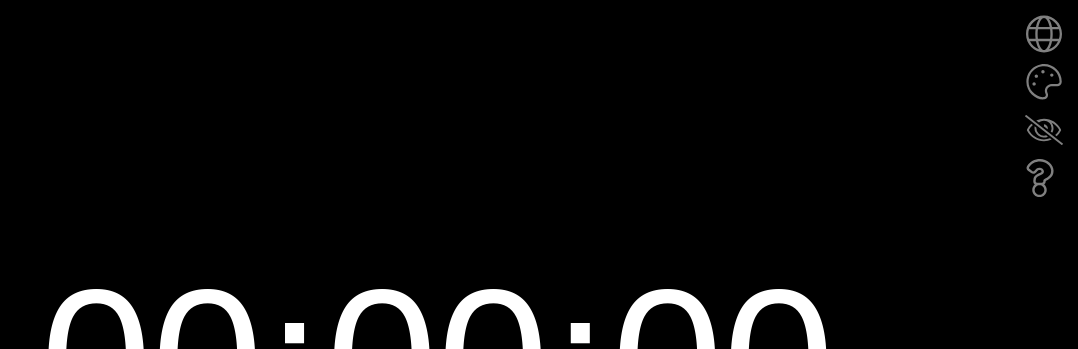
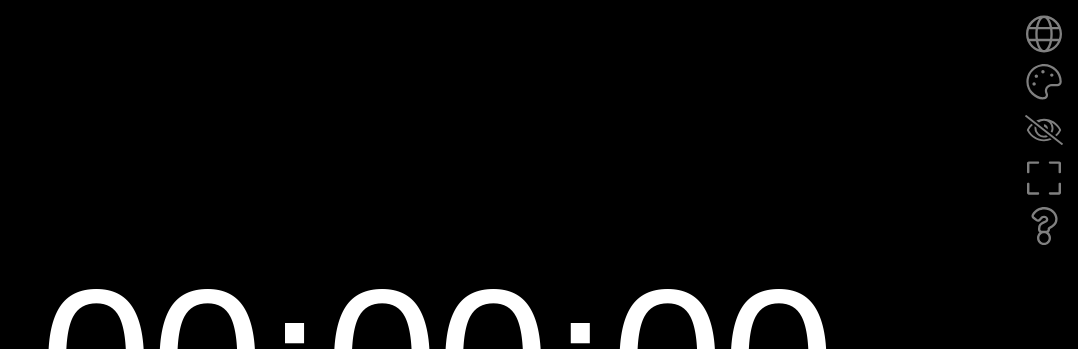
Before and after one commit to Jerrylum/timer, a Jekyll site: the page index.html, which Jekyll copies as it is, in a window 1280 px wide. Shown: the top 349 px of the page, without its empty margins (202-1280 px from the left). Built offline with Jekyll 4.4.1, drawn with Linux system fonts in a browser that asks for light colours.

Commit message:
compile files

```diff
--- a/css/style.css
+++ b/css/style.css
@@ -10,6 +10,9 @@ body {
     margin: 0;
 }
 
+
+/* Trigger */
+
 .hide-optional {
     cursor: none;
 }
@@ -17,6 +20,9 @@ body {
 .hide-optional .optional {
     display: none !important;
 }
+
+
+/* Start Theme */
 
 .dark {
     background-color: black;
@@ -123,6 +129,7 @@ body {
 .normal-icon a {
     height: 38px;
     width: 38px;
+    text-align: center;
 }
 
 .normal-icon img {
--- a/index.html
+++ b/index.html
@@ -64,6 +64,10 @@
                 <img src="./img/hide.svg" :title="lang.hide_ui" @click="isHideOptional = true;">
             </div>
             <div class="normal-icon">
+                <img src="./img/expand.svg" :title="lang.enter_fullscreen" @click="openFullscreen()" v-show="!isFullScreen()">
+                <img src="./img/compress.svg" :title="lang.exit_fullscreen" @click="closeFullscreen()" v-show="isFullScreen()">
+            </div>
+            <div class="normal-icon">
                 <a :href="lang.get_help_link" target="_blank">
                     <img src="./img/question.svg" :title="lang.get_help">
                 </a>
--- a/lang/en-US.js
+++ b/lang/en-US.js
@@ -12,6 +12,8 @@
   get_help: 'Get help',
   get_help_link: './intro/en',
   hide_ui: 'Hide buttons',
+  enter_fullscreen: 'Full screen',
+  exit_fullscreen: 'Exit full screen',
   theme: {
     dark: 'Dark',
     light: 'Light'
--- a/lang/zh-HK.js
+++ b/lang/zh-HK.js
@@ -12,6 +12,8 @@
   get_help: '取得幫助',
   get_help_link: './intro/',
   hide_ui: '隱藏介面按鈕',
+  enter_fullscreen: '全螢幕',
+  exit_fullscreen: '退出全螢幕',
   theme: {
     dark: '暗黑',
     light: '光亮'
--- a/script/vue-panel.js
+++ b/script/vue-panel.js
@@ -1 +1 @@
-"use strict";var vuePanel=new Vue({el:"#setting-panel",mounted:function(){var e=this;i18n.addComponent(this);var t=getCookie();this.theme=t.theme||this.theme,document.body.addEventListener("mousemove",function(t){e.isHideOptional&&(t.movementX>2||t.movementY>2)&&(e.isHideOptional=!1)})},data:{isHideOptional:!1,theme:"dark",themesList:["dark","light"]},watch:{isHideOptional:function(){document.body.style.cursor=this.isHideOptional?"none":""},theme:{handler:function(){this.themesList.forEach(function(e){return document.body.classList.remove(e)}),document.body.classList.add(this.theme),setCookie({theme:this.theme})},immediate:!0}}});
+"use strict";var vuePanel=new Vue({el:"#setting-panel",mounted:function(){var e=this;i18n.addComponent(this);var t=getCookie();this.theme=t.theme||this.theme,document.body.addEventListener("mousemove",function(t){e.isHideOptional&&(t.movementX>2||t.movementY>2)&&(e.isHideOptional=!1)}),document.addEventListener("fullscreenchange",function(){e.$forceUpdate()})},data:{isHideOptional:!1,theme:"dark",themesList:["dark","light"]},watch:{isHideOptional:function(){document.body.style.cursor=this.isHideOptional?"none":""},theme:{handler:function(){this.themesList.forEach(function(e){return document.body.classList.remove(e)}),document.body.classList.add(this.theme),setCookie({theme:this.theme})},immediate:!0}},computed:{},methods:{openFullscreen:function(){var e=document.documentElement;e.requestFullscreen?e.requestFullscreen():e.webkitRequestFullscreen?e.webkitRequestFullscreen():e.msRequestFullscreen&&e.msRequestFullscreen()},closeFullscreen:function(){document.exitFullscreen?document.exitFullscreen():document.webkitExitFullscreen?document.webkitExitFullscreen():document.msExitFullscreen&&document.msExitFullscreen()},isFullScreen:function(){return null!=document.fullscreenElement}}});
```
Also changed, not shown: img/compress.svg (added), img/expand.svg (added).
